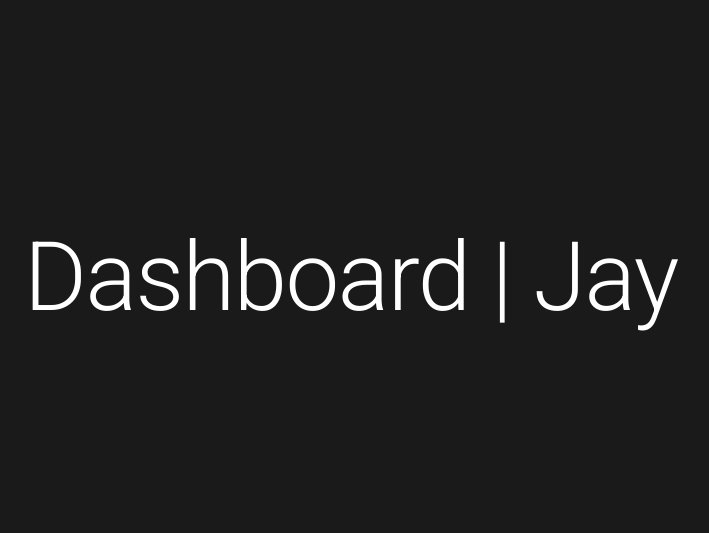
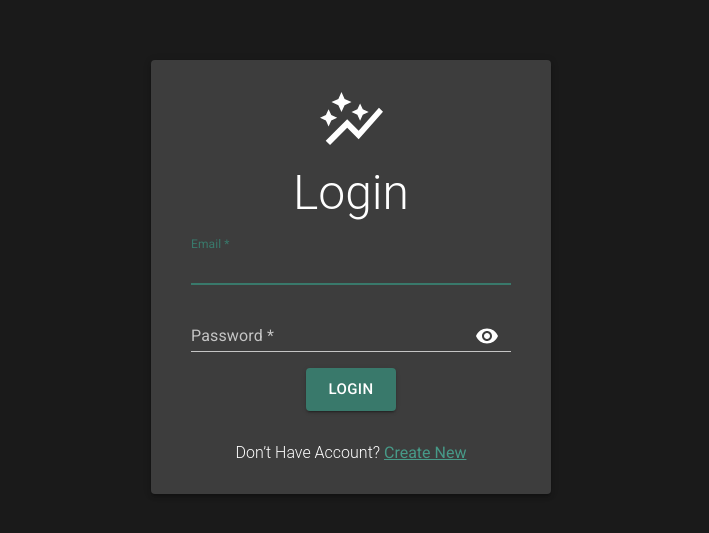
Before and after one commit to Jaysuthar67/Issue-Project-Tracker, a React (Create React App) app: page /login in a window 1280 px wide. Shown: the part 123-656 px from the top of the page, without its empty margins (289-998 px from the left). Built offline with nearby package versions, Linux system fonts and the light colour scheme.

Commit message:
..js ..routes for login And signup completed

```diff
--- a/src/App.js
+++ b/src/App.js
@@ -1,6 +1,6 @@
 /*
  * Copyright (c) 2021. All Rights Reserved
- *  Created by Jay Suthar on 5/6/2021
+ *  Created by Jay Suthar on 6/6/2021
  */
 
 import './App.css';
@@ -8,6 +8,9 @@ import React, {Component} from 'react';
 import {createMuiTheme, ThemeProvider} from "@material-ui/core";
 import muiThemeConfig from "./components/muiThemeConfig";
 import Dashboard from "./components/dashboard";
+import {BrowserRouter as Router, Route} from "react-router-dom";
+import Login from "./components/login";
+import Signup from "./components/signup";
 
 class App extends Component {
 
@@ -15,11 +18,21 @@ class App extends Component {
         const theme = createMuiTheme(muiThemeConfig)
         return (
             <ThemeProvider theme={theme}>
-                <div className="App">
-                    <Dashboard Username="Jay"/>
-                    {/*<Login/>*/}
-                    {/*<Signup/>*/}
-                </div>
+                <Router>
+                    <div className="App">
+
+                            <Route exact path="/">
+                                <Dashboard Username="Jay"/>
+                            </Route>
+                            <Route path="/login" >
+                                <Login/>
+                            </Route>
+                            <Route path="/signup" >
+                                <Signup/>
+                            </Route>
+                    </div>
+                </Router>
+
             </ThemeProvider>
         );
     }
--- a/src/components/dashboard.js
+++ b/src/components/dashboard.js
@@ -1,10 +1,11 @@
 /*
  * Copyright (c) 2021. All Rights Reserved
- *  Created by Jay Suthar on 5/6/2021
+ *  Created by Jay Suthar on 6/6/2021
  */
 
 import React, {Component} from 'react';
 import {Typography} from "@material-ui/core";
+import {Link} from "react-router-dom";
 
 class Dashboard extends Component {
     render() {
@@ -13,6 +14,7 @@ class Dashboard extends Component {
                 <Typography variant="h1" style={{color: "#ffffff"}}>
                     Dashboard
                     | {this.props.Username}
+                    <Link to="/login">Login</Link>
                 </Typography>
             </div>
         );
--- a/src/components/login.js
+++ b/src/components/login.js
@@ -1,6 +1,6 @@
 /*
  * Copyright (c) 2021. All Rights Reserved
- *  Created by Jay Suthar on 5/6/2021
+ *  Created by Jay Suthar on 6/6/2021
  */
 
 import React, {Component} from 'react';
@@ -14,13 +14,13 @@ import {
     InputAdornment,
     InputLabel,
     LinearProgress,
-    Link,
     Paper,
     Typography
 } from "@material-ui/core";
 import logo from '../assets/AppIcon.svg';
 import {Visibility, VisibilityOff} from "@material-ui/icons";
 import {validateEmail} from "./helperFunctions";
+import {Link} from "react-router-dom";
 
 class Login extends Component {
     constructor(props) {
@@ -138,9 +138,8 @@ class Login extends Component {
                     </form>
                     <div className="Signup-link-parent">
                         Don’t Have Account?&nbsp;
-                        <Link href="">Create New</Link>
+                        <Link to="/signup">Create New</Link>
                     </div>
-
                 </Paper>
             </div>
         );
--- a/src/components/signup.js
+++ b/src/components/signup.js
@@ -1,6 +1,6 @@
 /*
  * Copyright (c) 2021. All Rights Reserved
- *  Created by Jay Suthar on 5/6/2021
+ *  Created by Jay Suthar on 6/6/2021
  */
 
 import React, {Component} from 'react';
@@ -14,13 +14,13 @@ import {
     InputAdornment,
     InputLabel,
     LinearProgress,
-    Link,
     Paper,
     Typography
 } from "@material-ui/core";
 import logo from '../assets/AppIcon.svg';
 import {Visibility, VisibilityOff} from "@material-ui/icons";
 import {validateEmail} from "./helperFunctions";
+import {Link} from "react-router-dom";
 
 class Signup extends Component {
     constructor(props) {
@@ -201,9 +201,8 @@ class Signup extends Component {
                     </form>
                     <div className="Signup-link-parent">
                         Already Have Account?&nbsp;
-                        <Link href="">Login</Link>
+                        <Link to="/login">Login</Link>
                     </div>
-
                 </Paper>
             </div>
         );
```
